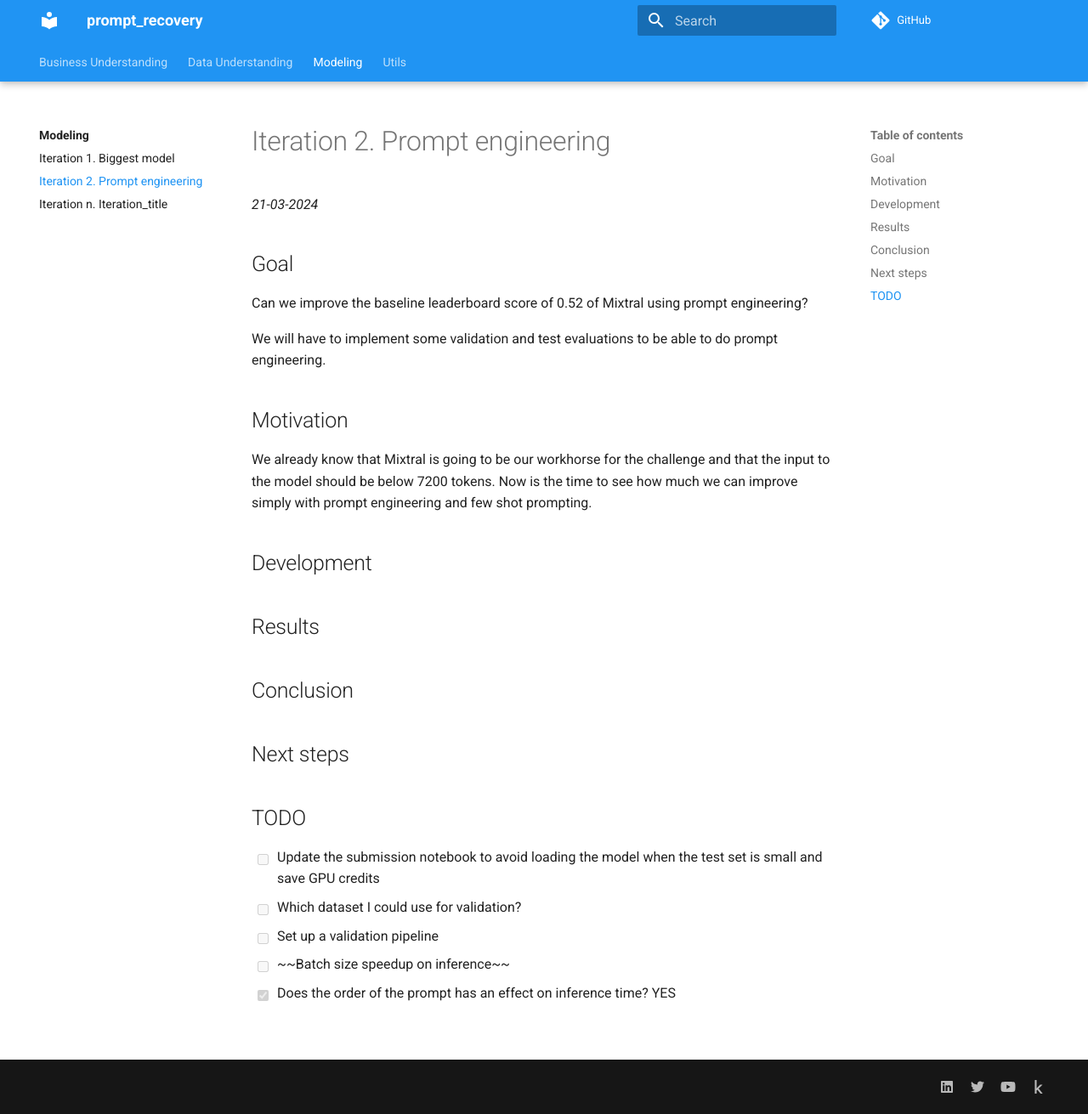
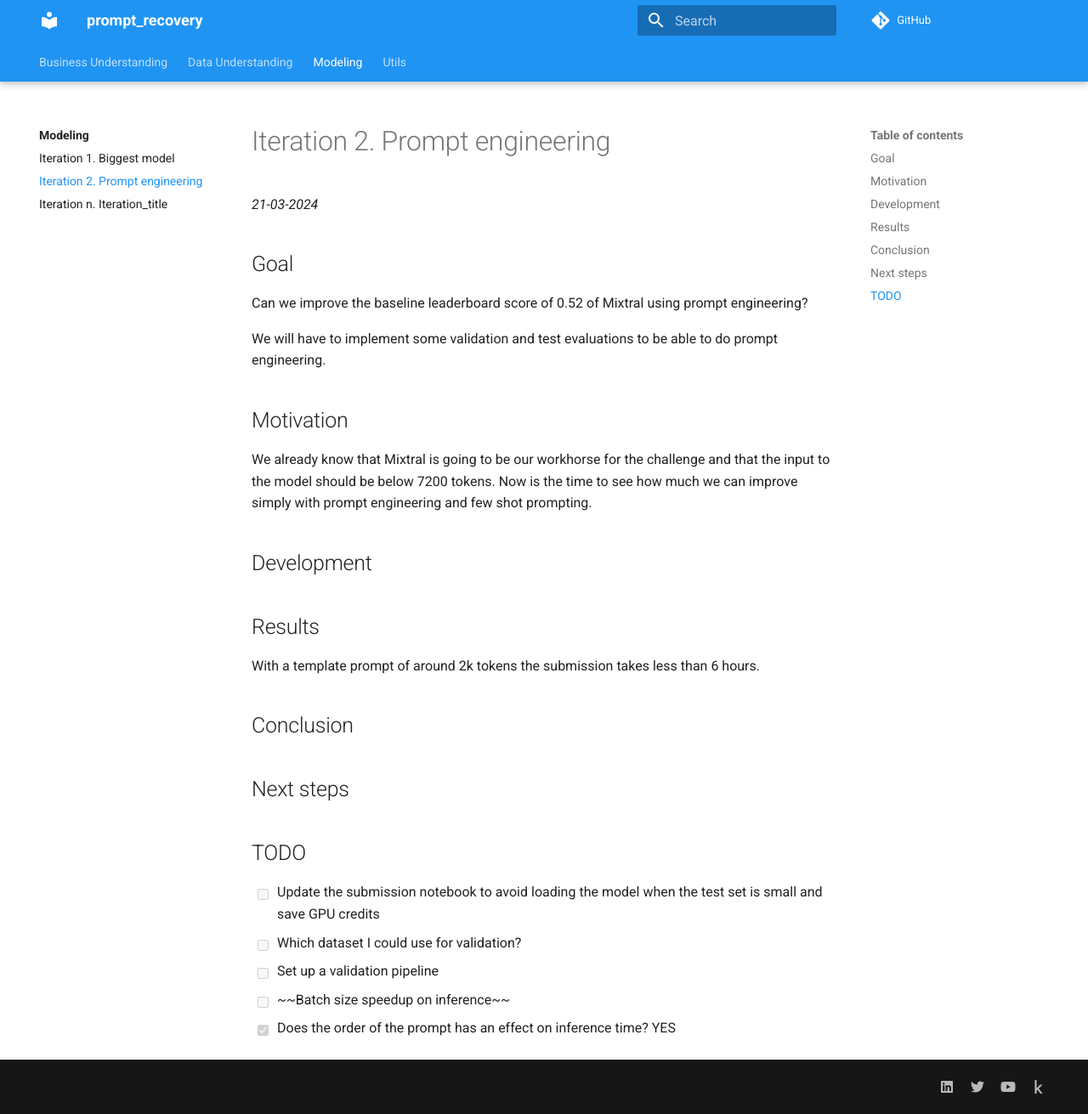
Before and after one commit to ironbar/prompt_recovery, an MkDocs documentation site: the page built from docs/modeling/Iteration_02_prompt_engineering.md, in a window 1280 px wide and 1311 px high. Shown: the whole window at 85% size. Built offline with MkDocs 1.6.1 and Material for MkDocs 9.7.7, drawn with Linux system fonts in a browser that asks for light colours; comment, search, counter and statistics services are not loaded.

Commit message:
evaluation of different prompts

```diff
--- a/docs/modeling/Iteration_02_prompt_engineering.md
+++ b/docs/modeling/Iteration_02_prompt_engineering.md
@@ -21,6 +21,8 @@ We already know that Mixtral is going to be our workhorse for the challenge and
 
 ## Results
 
+With a template prompt of around 2k tokens the submission takes less than 6 hours.
+
 ## Conclusion
 
 ## Next steps
```
Also changed, not shown: 2 other files.
